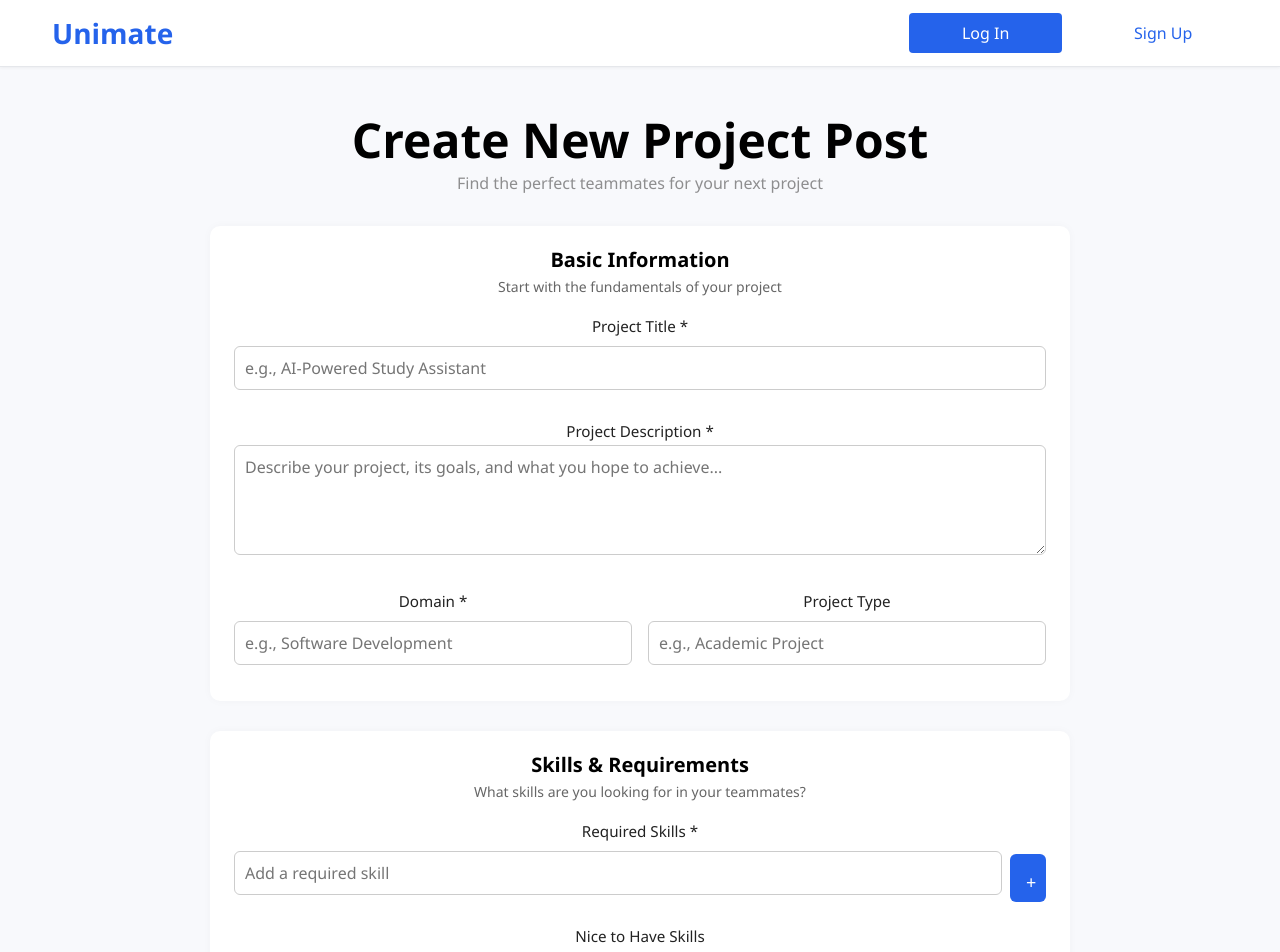
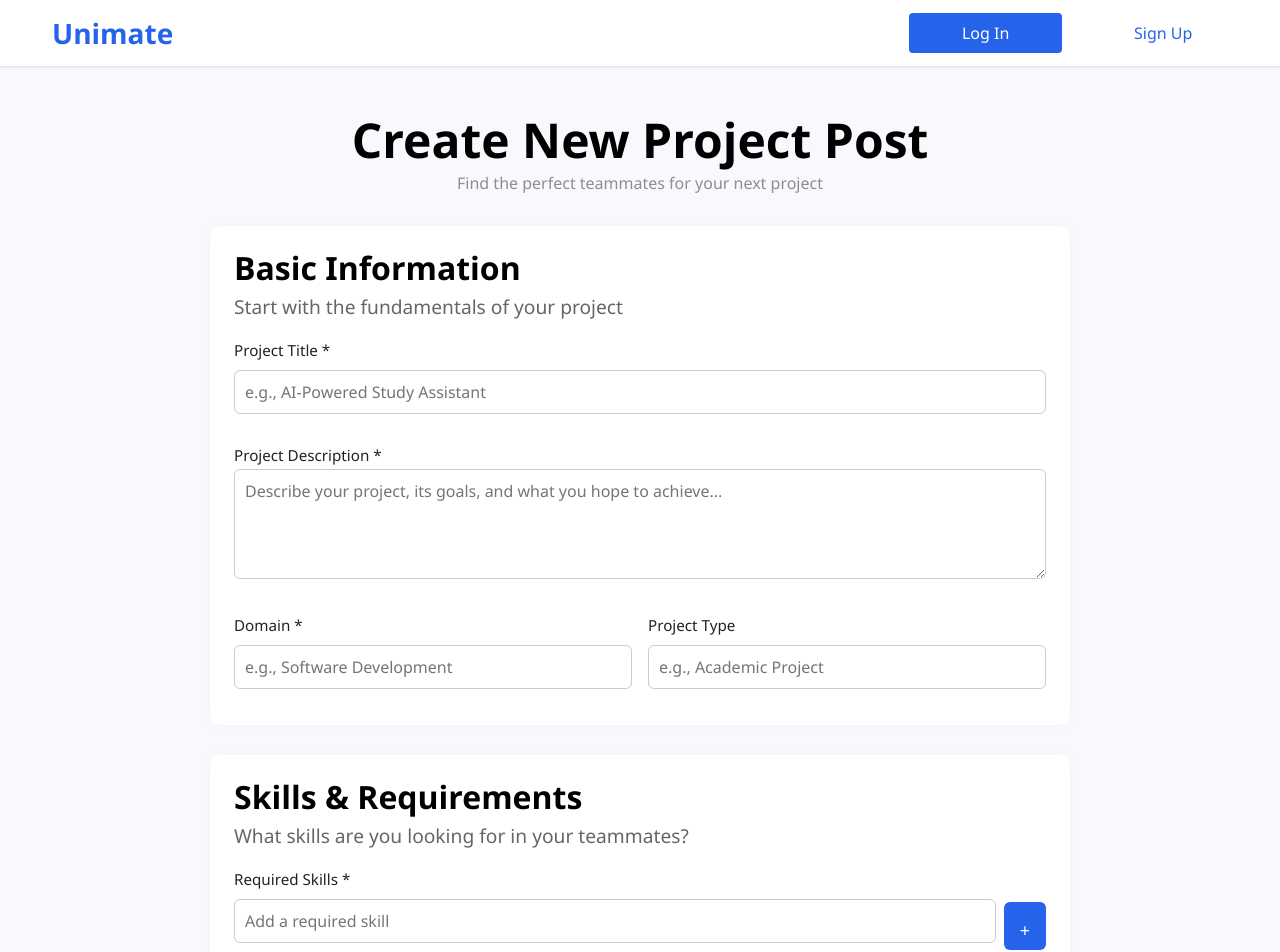
Before and after one commit to Ashi-Verma1758/unimate, a React (Vite) app: page /create in a window 1280 px wide. Shown: the top 952 px of the page. Built offline with nearby package versions, Linux system fonts and the light colour scheme.

Commit message:
createpost linking

```diff
--- a/src/App.jsx
+++ b/src/App.jsx
@@ -25,6 +25,8 @@ function App() {
           <Route path="/create" element={<CreatePost />} />
           <Route path="/fullpost" element={<ProjectInfo/>}/>
           <Route path="/CreatePost" element={<CreatePost/>}/>
+          <Route path="/ProjectInfo" element={<ProjectInfo/>}/>
+
 
           {/* HomePage might need currentUserId if it fetches user-specific data */}
           <Route
--- a/src/components/createpost.css
+++ b/src/components/createpost.css
@@ -50,16 +50,17 @@ header {
   border-radius: 10px;
   box-shadow: 0 0 10px rgba(0, 0, 0, 0.03);
   margin-bottom: 30px;
+  text-align: left;
 }
 
 .section h2 {
-  font-size: 20px;
+  font-size: 2rem;
   margin-bottom: 4px;
 }
 
 .section p {
   color: #666;
-  font-size: 14px;
+  font-size: 1.2rem;
   margin-bottom: 20px;
 }
 
@@ -108,8 +109,8 @@ textarea {
   color: white;
   border: none;
   font-size: 18px;
-  width: 36px;
-  height: 36px;
+  width:auto;
+  height: 1rem;
   border-radius: 6px;
   cursor: pointer;
 }
```
